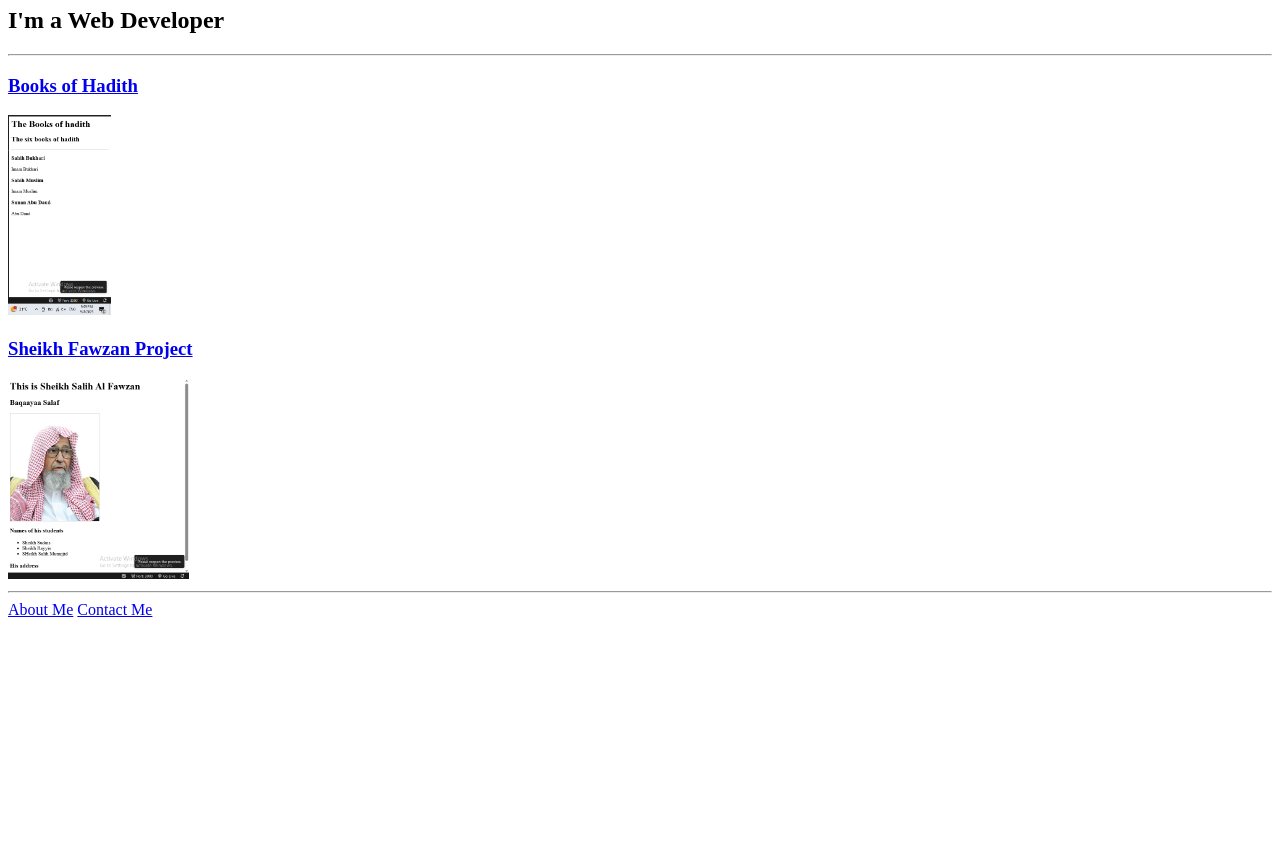
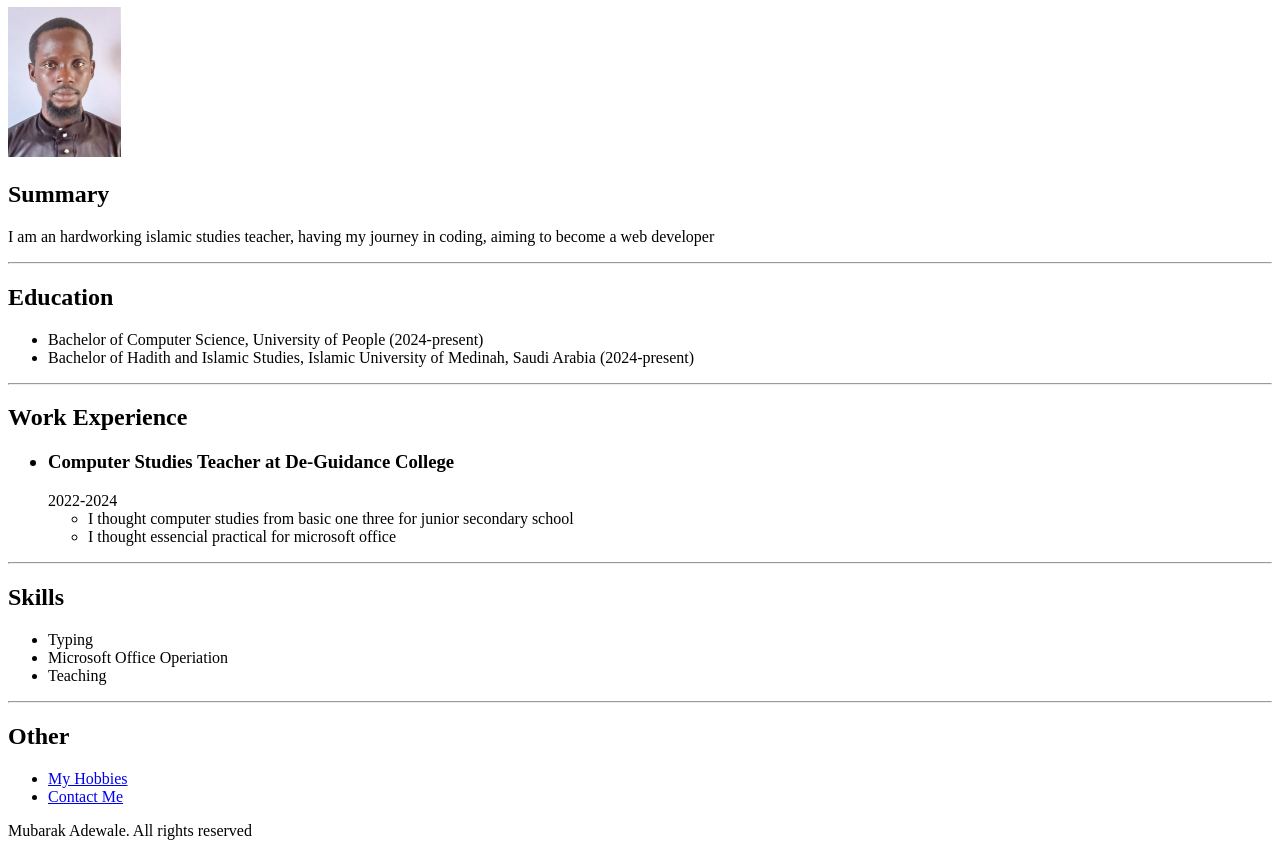
Before and after one commit to Adewale1976/html-portfolio, a plain HTML site: page index.html in a window 1280 px wide. Shown: the part 73-929 px from the top of the page. Before the commit the page ends 800 px from the top, so only its background shows below. Drawn offline with Linux system fonts and the light colour scheme.

Commit message:
Add files via upload

```diff
--- a/index.html
+++ b/index.html
@@ -1,35 +1,53 @@
-<!-- TODO 1: Create the HTML Boilerplate -->
- <!DOCTYPE html>
- <html lang="en">
- <head>
+<!DOCTYPE html>
+<html lang="en">
+<head>
     <meta charset="UTF-8">
     <meta name="viewport" content="width=device-width, initial-scale=1.0">
-    <title>Mubarak's Portfolio</title>
- </head>
- <body>
-    <h1>Mubarak's Portfolio</h1>
-    <h2>I'm a Web Developer</h2>
- <hr/>
-    <h3><a href="./public/books of hadith.html">Books of Hadith</a></h3>
-    <img src="./assets/images/books of hadith.png" alt="Books of Hadith" height="200"/>
-    <h3><a href="./public/sheikh Salih Fawzan.html">Sheikh Fawzan Project</a></body></html></h3>
-    <img src="./assets/images/sheikh fawzan project.png" alt="Sheikh Fawzan Project" height="200"/>
- <hr/>
-    <a href="./public/about.html">About Me</a>
-    <a href="./public/contact.html">Contact Me</a>
- </body>
- </html>
+    <title>My Resume</title>
+</head>
+<body>
+    <h1>Mubarak Adewale</h1>
+    <img src="./passport.jpg" alt="passport" height="150"/>
+    <h2>Summary</h2>
+    <p>I am an hardworking islamic studies teacher, having my journey in coding, aiming to become a web developer</p>
+    <hr/>
+    <h2>Education</h2>
+    <ul>
+        <li>Bachelor of Computer Science, University of People (2024-present)</li>
+        <li>Bachelor of Hadith and Islamic Studies, Islamic University of Medinah, Saudi Arabia (2024-present)</li>
+    </ul>
+    <hr/>
+    <h2>Work Experience</h2>
+    <ul>
+        <h3><li>Computer Studies Teacher at De-Guidance College</h3>
+                2022-2024
+                <ul>
+                    <li>I thought computer studies from basic one three for junior secondary school</li>
+                    <li>I thought essencial practical for microsoft office</li>
+                </ul>
+            </li>
+    </ul>
+    <hr/>
+    <h2>Skills</h2>
+    <ul>
+        <li>Typing</li>
+        <li>Microsoft Office Operiation</li>
+        <li>Teaching</li>
+    </ul>
+    <hr/>
+    <h2>Other</h2>
+    <ul>
+        <li><a href="./hobbies.html">My Hobbies</a></li>
+        <li><a href="./contact.html">Contact Me</a></li>
+    </ul>
+    <footer>
+        <p>Mubarak Adewale. All rights reserved</p>
+    </footer>
 
-<!-- TODO 2: Add Your previous projects' HTML into the public folder -->
 
-<!-- TODO 3: Take screenshots of your project previews and add the images to the images folder -->
 
-<!-- TODO 4: Add titles/subtitles etc. -->
 
-<!-- TODO 5: Add a link to the project pages -->
+    </ul>
 
-<!-- TODO 6: Add images to show the project previews
-HINT for TODO 6: You can use the height attribute set to 200 to make the image smaller:
-https://developer.mozilla.org/en-US/docs/Web/HTML/Element/img#attr-height -->
-
-<!-- TODO 7: Add the Contact Me and About Me page links -->
+</body>
+</html>
```
Also changed, not shown: contact.html (added, +19 -0 lines), hobbies.html (added), passport.jpg (added).
